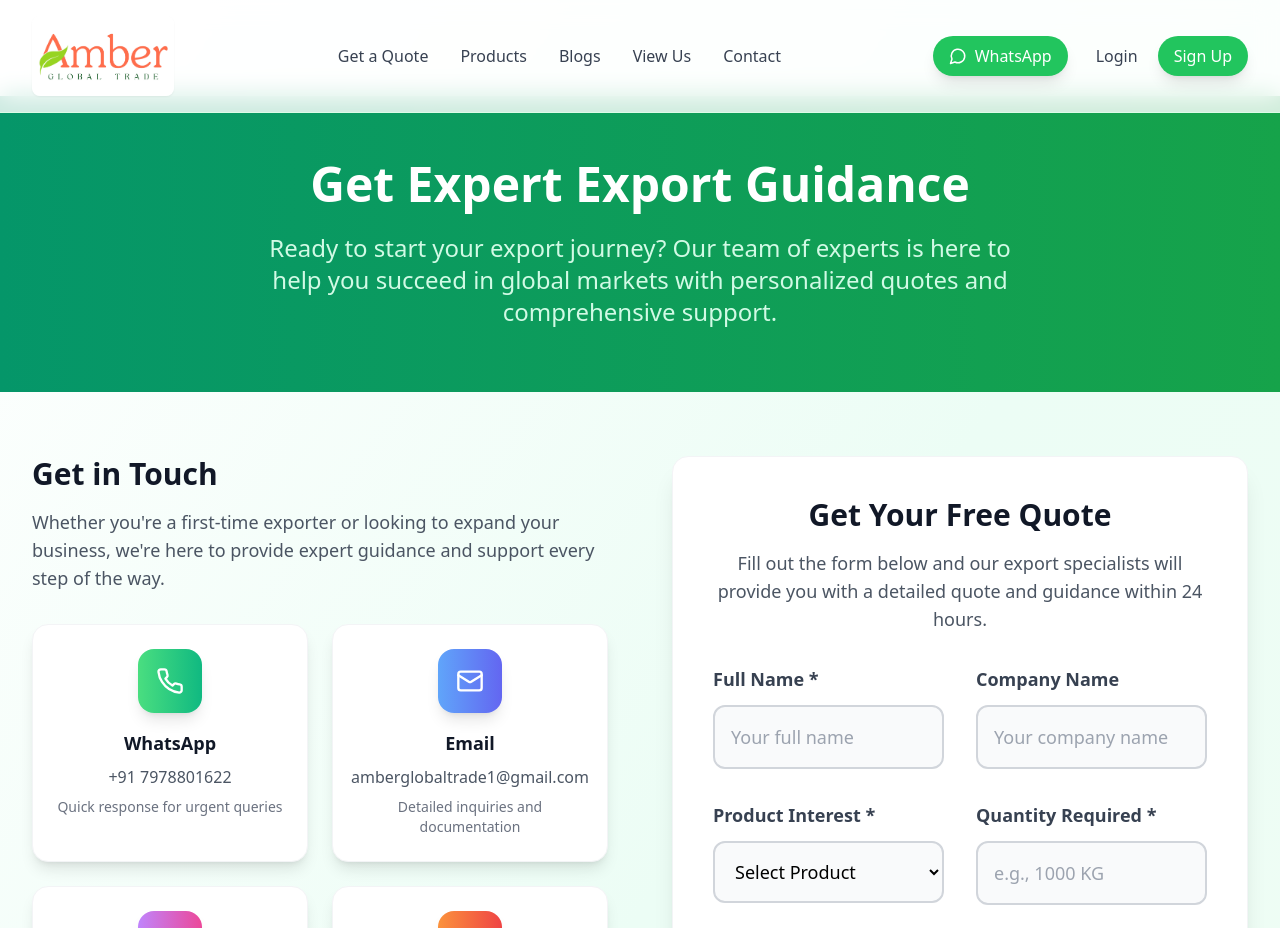
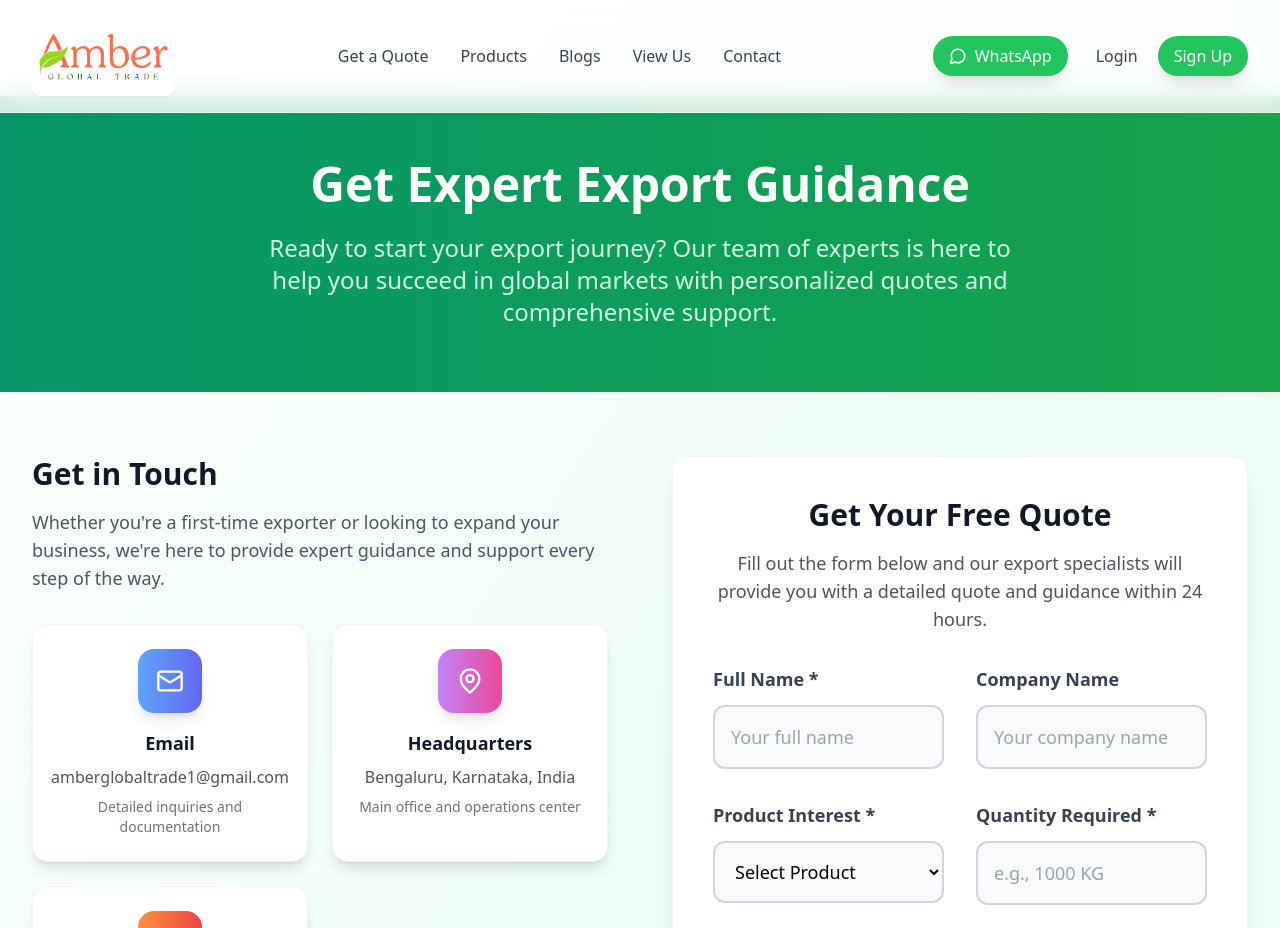
Before and after one commit to Mohji12/amber, a React (Vite) app in the folder frontend/: page /contact in a window 1280 px wide. Shown: the top 928 px of the page. Built offline with nearby package versions, Linux system fonts and the light colour scheme; no server answers.

Commit message:
Remove WhatsApp contact information
Removed WhatsApp contact details from the ContactPage.

```diff
--- a/frontend/src/pages/ContactPage.tsx
+++ b/frontend/src/pages/ContactPage.tsx
@@ -103,14 +103,7 @@ const ContactPage: React.FC = () => {
   };
 
   const contactDetails = [
-    {
-      icon: Phone,
-      title: 'WhatsApp',
-      value: '+91 7978801622',
-      href: 'https://wa.me/917978801622?text=Hi%20Amber%20Global%20Team,%20I%20am%20interested%20in%20getting%20a%20quote%20for%20your%20products.%20Please%20help%20me%20with%20more%20information.',
-      color: 'from-green-400 to-emerald-500',
-      description: 'Quick response for urgent queries'
-    },
+
     {
       icon: Mail,
       title: 'Email',
```
